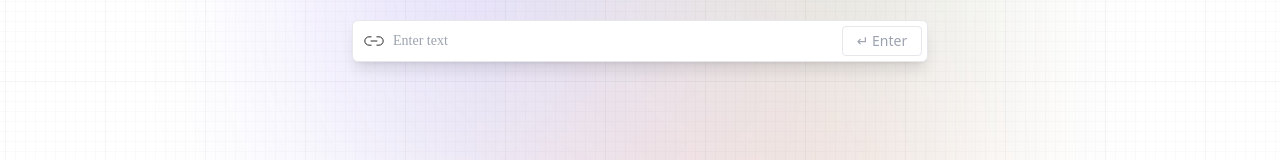
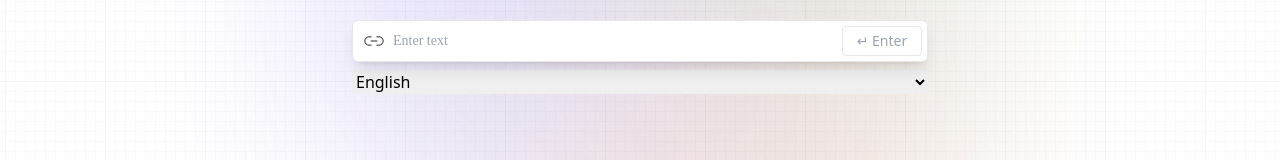
Before and after one commit to gery117/translator-app, a React (Vite) app: page / in a window 1280 px wide. Shown: the part 424-584 px from the top of the page. Built offline with nearby package versions, Linux system fonts and the light colour scheme; a web font is replaced by a local one.

Commit message:
added different language functionality to translate to

```diff
--- a/src/components/Demo.jsx
+++ b/src/components/Demo.jsx
@@ -13,6 +13,8 @@ const Demo = () => {
   const [allTranslations, setAllTranslations] = useState([]);
 
   const [copied, setCopied] = useState("")
+
+  const [targetLanguage, setTargetLanguage] = useState('en')
 
   const [getTranslation, { data, isLoading, error }] = useGetTranslationMutation();
 
@@ -30,7 +32,7 @@ const Demo = () => {
   const handleSubmit = async (e) => {
     e.preventDefault();
     try {
-      const result = await getTranslation({ from: 'auto', to: 'en', text: text.text });
+      const result = await getTranslation({ from: 'auto', to: targetLanguage, text: text.text });
       const newText = { ...text, translation: result.data.trans};
       const updatedAlltext = [newText, ...allTranslations]
 
@@ -84,6 +86,153 @@ const handleCopy = (copyText) => {
               ↵ Enter
           </button>
         </form>
+        <select
+          value={targetLanguage}
+          onChange={(e) => setTargetLanguage(e.target.value)}
+          className='language_select'
+        >
+          <option value="af">Afrikaans</option>
+          <option value="sq">Albanian</option>
+          <option value="am">Amharic</option>
+          <option value="ar">Arabic</option>
+          <option value="hy">Armenian</option>
+          <option value="as">Assamese</option>
+          <option value="ay">Aymara</option>
+          <option value="az">Azerbaijani</option>
+          <option value="bm">Bambara</option>
+          <option value="eu">Basque</option>
+          <option value="be">Belarusian</option>
+          <option value="bn">Bengali</option>
+          <option value="bho">Bhojpuri</option>
+          <option value="bs">Bosnian</option>
+          <option value="bg">Bulgarian</option>
+          <option value="ca">Catalan</option>
+          <option value="ceb">Cebuano</option>
+          <option value="zh">Chinese (Simplified)</option>
+          <option value="zh-cn">Chinese (Simplified, PRC)</option>
+          <option value="zh-tw">Chinese (Traditional, Taiwan)</option>
+          <option value="zh-sg">Chinese (Simplified, Singapore)</option>
+          <option value="zh-hk">Chinese (Traditional, Hong Kong)</option>
+          <option value="co">Corsican</option>
+          <option value="hr">Croatian</option>
+          <option value="cs">Czech</option>
+          <option value="da">Danish</option>
+          <option value="dv">Dhivehi</option>
+          <option value="doi">Dogri</option>
+          <option value="nl">Dutch</option>
+          <option value="en">English</option>
+          <option value="eo">Esperanto</option>
+          <option value="et">Estonian</option>
+          <option value="ee">Ewe</option>
+          <option value="fil">Filipino (Tagalog)</option>
+          <option value="fi">Finnish</option>
+          <option value="fr">French</option>
+          <option value="fy">Frisian</option>
+          <option value="gl">Galician</option>
+          <option value="ka">Georgian</option>
+          <option value="de">German</option>
+          <option value="el">Greek</option>
+          <option value="gn">Guarani</option>
+          <option value="gu">Gujarati</option>
+          <option value="ht">Haitian Creole</option>
+          <option value="ha">Hausa</option>
+          <option value="haw">Hawaiian</option>
+          <option value="he">Hebrew</option>
+          <option value="iw">Hebrew</option>
+          <option value="hi">Hindi</option>
+          <option value="hmn">Hmong</option>
+          <option value="hu">Hungarian</option>
+          <option value="is">Icelandic</option>
+          <option value="ig">Igbo</option>
+          <option value="ilo">Ilocano</option>
+          <option value="id">Indonesian</option>
+          <option value="ga">Irish</option>
+          <option value="it">Italian</option>
+          <option value="ja">Japanese</option>
+          <option value="jv">Javanese</option>
+          <option value="jw">Javanese</option>
+          <option value="kn">Kannada</option>
+          <option value="kk">Kazakh</option>
+          <option value="km">Khmer</option>
+          <option value="rw">Kinyarwanda</option>
+          <option value="gom">Konkani</option>
+          <option value="ko">Korean</option>
+          <option value="kri">Krio</option>
+          <option value="ku">Kurdish</option>
+          <option value="ckb">Kurdish (Sorani)</option>
+          <option value="ky">Kyrgyz</option>
+          <option value="lo">Lao</option>
+          <option value="la">Latin</option>
+          <option value="lv">Latvian</option>
+          <option value="ln">Lingala</option>
+          <option value="lt">Lithuanian</option>
+          <option value="lg">Luganda</option>
+          <option value="lb">Luxembourgish</option>
+          <option value="mk">Macedonian</option>
+          <option value="mai">Maithili</option>
+          <option value="mg">Malagasy</option>
+          <option value="ms">Malay</option>
+          <option value="ml">Malayalam</option>
+          <option value="mt">Maltese</option>
+          <option value="mi">Maori</option>
+          <option value="mr">Marathi</option>
+          <option value="mni-mtei">Meiteilon (Manipuri)</option>
+          <option value="lus">Mizo</option>
+          <option value="mn">Mongolian</option>
+          <option value="my">Myanmar (Burmese)</option>
+          <option value="ne">Nepali</option>
+          <option value="no">Norwegian</option>
+          <option value="ny">Nyanja (Chichewa)</option>
+          <option value="or">Odia (Oriya)</option>
+          <option value="om">Oromo</option>
+          <option value="ps">Pashto</option>
+          <option value="fa">Persian</option>
+          <option value="pl">Polish</option>
+          <option value="pt">Portuguese (Portugal, Brazil)</option>
+          <option value="pa">Punjabi</option>
+          <option value="qu">Quechua</option>
+          <option value="ro">Romanian</option>
+          <option value="ru">Russian</option>
+          <option value="sm">Samoan</option>
+          <option value="sa">Sanskrit</option>
+          <option value="gd">Scots Gaelic</option>
+          <option value="nso">Sepedi</option>
+          <option value="sr">Serbian</option>
+          <option value="st">Sesotho</option>
+          <option value="sn">Shona</option>
+          <option value="sd">Sindhi</option>
+          <option value="si">Sinhala (Sinhalese)</option>
+          <option value="sk">Slovak</option>
+          <option value="sl">Slovenian</option>
+          <option value="so">Somali</option>
+          <option value="es">Spanish</option>
+          <option value="su">Sundanese</option>
+          <option value="sw">Swahili</option>
+          <option value="sv">Swedish</option>
+          <option value="tl">Tagalog (Filipino)</option>
+          <option value="tg">Tajik</option>
+          <option value="ta">Tamil</option>
+          <option value="tt">Tatar</option>
+          <option value="te">Telugu</option>
+          <option value="th">Thai</option>
+          <option value="ti">Tigrinya</option>
+          <option value="ts">Tsonga</option>
+          <option value="tr">Turkish</option>
+          <option value="tk">Turkmen</option>
+          <option value="ak">Twi (Akan)</option>
+          <option value="uk">Ukrainian</option>
+          <option value="ur">Urdu</option>
+          <option value="ug">Uyghur</option>
+          <option value="uz">Uzbek</option>
+          <option value="vi">Vietnamese</option>
+          <option value="cy">Welsh</option>
+          <option value="xh">Xhosa</option>
+          <option value="yi">Yiddish</option>
+          <option value="yo">Yoruba</option>
+          <option value="zu">Zulu</option>
+          {/* Add more languages as needed */}
+        </select>
+
         <div className='flex flex-col gap-1 max-h-60 overflow-y-auto'>
             {allTranslations.map((item, index) => (
               <div
```
